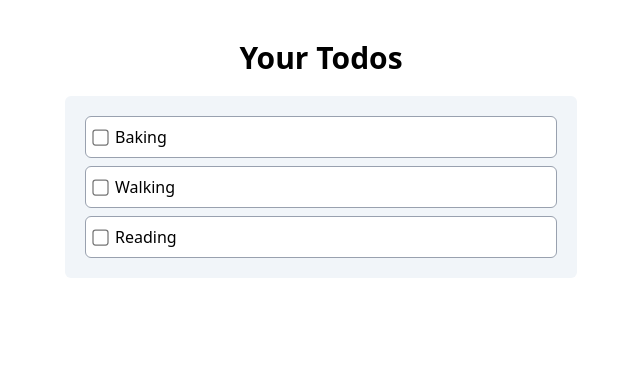
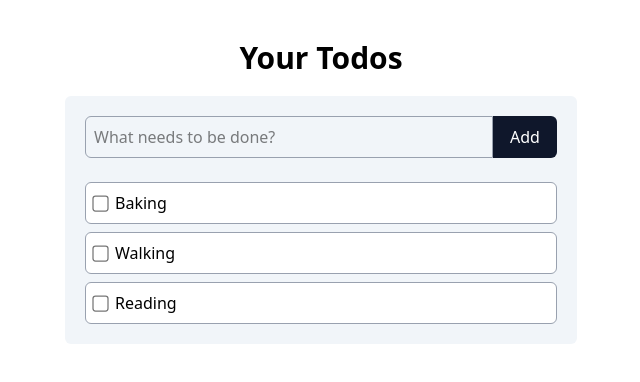
Before and after one commit to nzhurat/ToDo, a React (Vite) app in the folder todo/: page / in a window 1280 px wide. Shown: the top 382 px of the page, without its empty margins (319-959 px from the left). Built offline with nearby package versions, Linux system fonts and the light colour scheme.

Commit message:
add input field and handle adding new tasks

```diff
--- a/todo/src/App.tsx
+++ b/todo/src/App.tsx
@@ -1,6 +1,7 @@
 import { useState } from "react";
 import TodoItem from "./components/TodoItem"
 import { dummyData } from "./data/todos"
+import AddTodoForm from "./components/AddTodoForm";
 
 function App() {
   const [todos, setTodos] = useState(dummyData)
@@ -12,10 +13,24 @@
     );
   }
 
+  function addTodo(title: string) {
+    setTodos(prevTodos => [
+      {
+        id: prevTodos.length + 1,
+        title,
+        completed: false
+      },
+      ...prevTodos
+    ])
+  }
+
   return (
     <main className="py-10 h-screen space-y-5">
       <h1 className="font-bold text-3xl text-center">Your Todos</h1>
-      <div className="max-w-lg mx-auto bg-slate-100 rounded-md p-5">
+      <div className="max-w-lg mx-auto bg-slate-100 rounded-md p-5 space-y-6">
+        <AddTodoForm
+        onSubmit={addTodo}
+        />
         <div className="space-y-2">
           {todos.map((todo) => (
             <TodoItem
--- /dev/null
+++ b/todo/src/components/AddTodoForm.tsx
@@ -0,0 +1,35 @@
+import { useState } from "react"
+
+interface AddTodoFormProps {
+    onSubmit: (title: string) => void;
+}
+
+export default function AddTodoForm({onSubmit}: AddTodoFormProps) {
+    const [input, setInput] = useState("")
+
+        function handleSubmit(e: React.FormEvent<HTMLFormElement>) {
+            e.preventDefault();
+
+            if (!input.trim()) return;
+
+            onSubmit(input);
+            setInput("");
+        }
+
+    return(
+        <form className="flex" onSubmit={handleSubmit}>
+            <input
+            value={input}
+            onChange={(e) => setInput(e.target.value)}
+                placeholder="What needs to be done?"
+                className="rounded-s-md grow border border-gray-400 p-2"
+            />
+            <button
+            type="submit"
+            className="w-16 rounded-e-md bg-slate-900 text-white hover:bg-slate-800"
+            >
+                Add
+            </button>
+        </form>
+    )
+}
```
